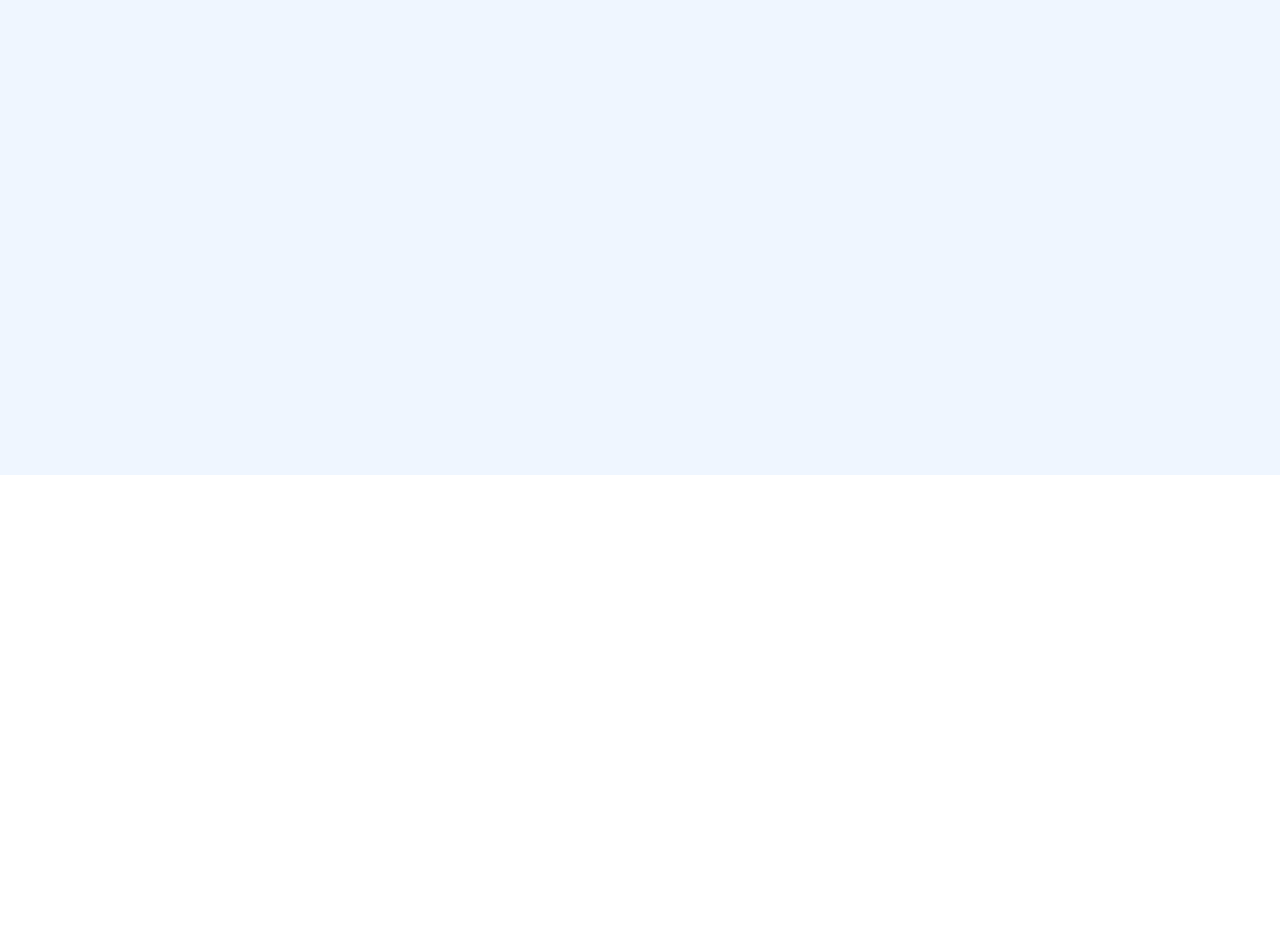
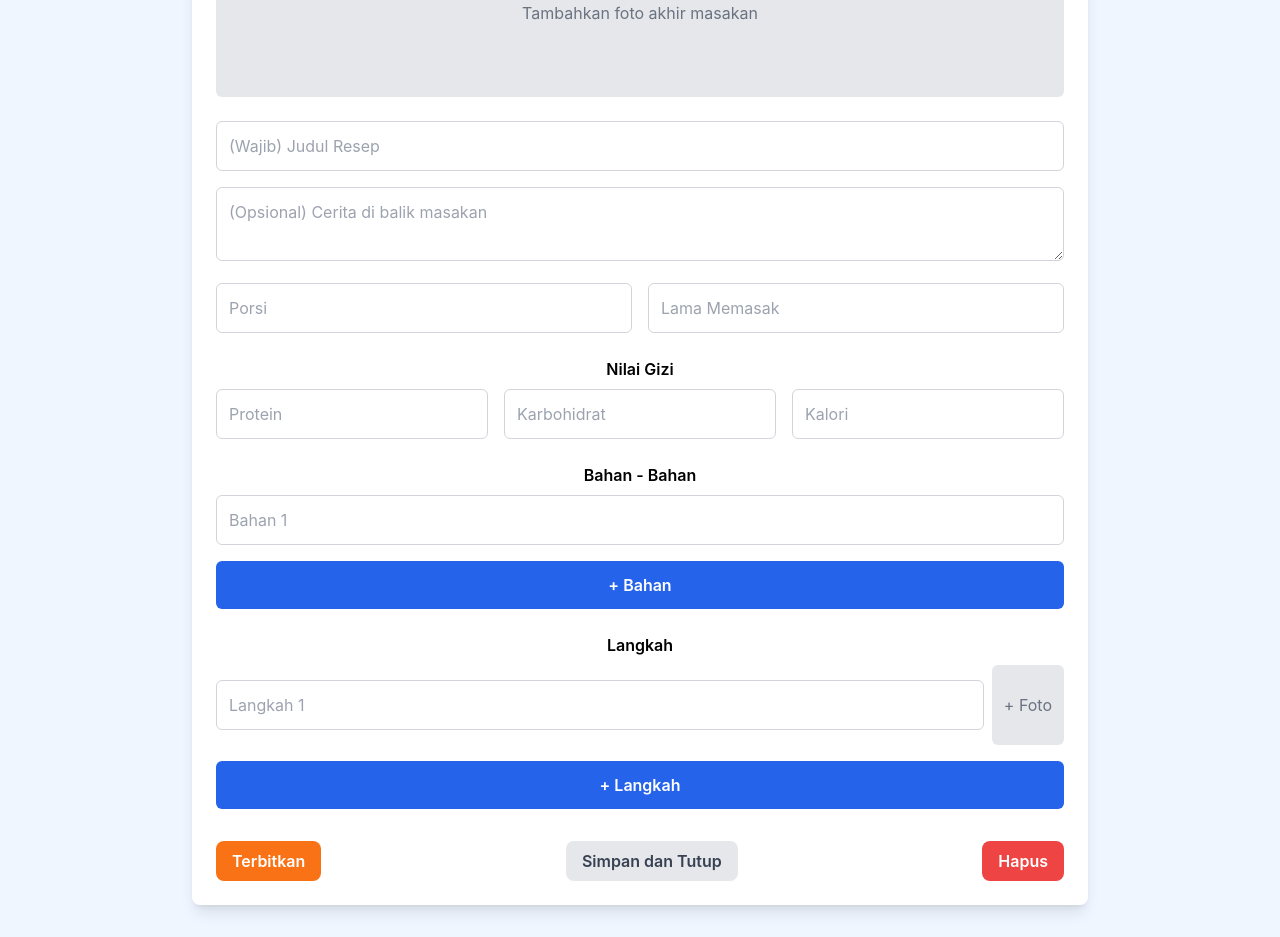
Before and after one commit to mazrohaaniss/recipez, a React (Create React App) app: page /create-recipe in a window 1280 px wide. Shown: the part 325-1262 px from the top of the page. Before the commit the page ends 800 px from the top, so only its background shows below. Built offline with nearby package versions, Linux system fonts and the light colour scheme.

Commit message:
Create a Recipe Page

```diff
--- a/package.json
+++ b/package.json
@@ -10,7 +10,7 @@
     "react-dom": "^18.3.1",
     "react-icons": "^5.3.0",
     "react-router-dom": "^6.28.0",
-    "react-scripts": "5.0.1",
+    "react-scripts": "^5.0.1",
     "web-vitals": "^2.1.4"
   },
   "scripts": {
--- a/src/App.js
+++ b/src/App.js
@@ -7,6 +7,7 @@ import RecipeCollection from './pages/recipecollection';
 import DetailCollection from './pages/detailcollection';
 import SignIn from './pages/SignIn';
 import SignUp from './pages/SignUp';
+import CreateRecipe from './pages/CreateRecipe';
 import './App.css';
 
 function App() {
@@ -28,6 +29,7 @@ function App() {
           <Route path="/detailcollection/:id" element={<DetailCollection />} />
           <Route path="/signin" element={<SignIn onSignIn={handleSignIn} />} />
           <Route path="/signup" element={<SignUp />} />
+          <Route path="/create-recipe" element={<CreateRecipe />} />
         </Routes>
       </div>
     </Router>
--- a/src/components/navbar.js
+++ b/src/components/navbar.js
@@ -1,3 +1,4 @@
+// src/components/Navbar.js
 import React from 'react';
 import { Link, useLocation } from 'react-router-dom';
 
@@ -30,9 +31,9 @@ const Navbar = ({ isSignedIn }) => {
             Recipe Collection
           </Link>
           <Link
-            to="/create"
+            to="/create-recipe" // Updated to match the route in App.js
             className={`${
-              location.pathname === '/create' ? 'text-blue-600 font-semibold' : 'text-gray-600'
+              location.pathname === '/create-recipe' ? 'text-blue-600 font-semibold' : 'text-gray-600'
             } hover:text-blue-600`}
           >
             Create a Recipe
--- /dev/null
+++ b/src/pages/CreateRecipe.js
@@ -0,0 +1,177 @@
+import React, { useState } from 'react';
+
+const CreateRecipe = () => {
+  const [ingredients, setIngredients] = useState(['']);
+  const [steps, setSteps] = useState([{ step: '', image: null }]);
+  const [image, setImage] = useState(null);
+
+  const addIngredient = () => {
+    setIngredients([...ingredients, '']);
+  };
+
+  const addStep = () => {
+    setSteps([...steps, { step: '', image: null }]);
+  };
+
+  const handleImageChange = (index, e) => {
+    const file = e.target.files[0];
+    if (file) {
+      const newSteps = [...steps];
+      newSteps[index].image = URL.createObjectURL(file);
+      setSteps(newSteps);
+    }
+  };
+
+  return (
+    <div className="bg-blue-50 min-h-screen p-8 flex flex-col items-center overflow-y-auto">
+      <div className="w-full max-w-4xl bg-white p-6 rounded-lg shadow-lg">
+        <h1 className="text-3xl font-bold text-center text-blue-600 mb-8">RecipeZ</h1>
+
+        {/* Recipe Image */}
+        <div
+          className="bg-gray-200 h-48 flex items-center justify-center rounded-md mb-6 cursor-pointer"
+          onClick={() => document.getElementById('recipe-image').click()}
+        >
+          <input
+            type="file"
+            accept="image/*"
+            onChange={(e) => handleImageChange('recipe', e)}
+            className="hidden"
+            id="recipe-image"
+          />
+          {image ? (
+            <img src={image} alt="Recipe" className="h-full w-full object-cover rounded-md" />
+          ) : (
+            <p className="text-gray-500 text-center">Optional Foto Resep<br />Tambahkan foto akhir masakan</p>
+          )}
+        </div>
+
+        {/* Recipe Title */}
+        <input
+          type="text"
+          placeholder="(Wajib) Judul Resep"
+          className="w-full p-3 mb-4 border border-gray-300 rounded-md"
+        />
+
+        {/* Recipe Story */}
+        <textarea
+          placeholder="(Opsional) Cerita di balik masakan"
+          className="w-full p-3 mb-4 border border-gray-300 rounded-md"
+        />
+
+        {/* Serving Size and Cooking Time */}
+        <div className="grid grid-cols-2 gap-4 mb-6">
+          <input
+            type="text"
+            placeholder="Porsi"
+            className="p-3 border border-gray-300 rounded-md"
+          />
+          <input
+            type="text"
+            placeholder="Lama Memasak"
+            className="p-3 border border-gray-300 rounded-md"
+          />
+        </div>
+
+        {/* Nutrition Values */}
+        <div className="mb-6">
+          <h2 className="font-semibold mb-2">Nilai Gizi</h2>
+          <div className="grid grid-cols-3 gap-4">
+            <input
+              type="text"
+              placeholder="Protein"
+              className="p-3 border border-gray-300 rounded-md"
+            />
+            <input
+              type="text"
+              placeholder="Karbohidrat"
+              className="p-3 border border-gray-300 rounded-md"
+            />
+            <input
+              type="text"
+              placeholder="Kalori"
+              className="p-3 border border-gray-300 rounded-md"
+            />
+          </div>
+        </div>
+
+        {/* Ingredients */}
+        <div className="mb-6">
+          <h2 className="font-semibold mb-2">Bahan - Bahan</h2>
+          {ingredients.map((ingredient, index) => (
+            <input
+              key={index}
+              type="text"
+              placeholder={`Bahan ${index + 1}`}
+              className="w-full p-3 mb-2 border border-gray-300 rounded-md"
+            />
+          ))}
+          <button
+            onClick={addIngredient}
+            className="w-full p-3 bg-blue-600 text-white rounded-md font-semibold hover:bg-blue-700 mt-2"
+          >
+            + Bahan
+          </button>
+        </div>
+
+        {/* Steps */}
+        <div className="mb-6">
+          <h2 className="font-semibold mb-2">Langkah</h2>
+          {steps.map((step, index) => (
+            <div key={index} className="flex items-center mb-2 space-x-2">
+              <input
+                type="text"
+                placeholder={`Langkah ${index + 1}`}
+                value={step.step}
+                onChange={(e) => {
+                  const newSteps = [...steps];
+                  newSteps[index].step = e.target.value;
+                  setSteps(newSteps);
+                }}
+                className="w-full p-3 border border-gray-300 rounded-md"
+              />
+              <div
+                className="bg-gray-200 w-20 h-20 flex items-center justify-center rounded-md cursor-pointer"
+                onClick={() => document.getElementById(`step-image-${index}`).click()}
+              >
+                <input
+                  type="file"
+                  accept="image/*"
+                  onChange={(e) => handleImageChange(index, e)}
+                  className="hidden"
+                  id={`step-image-${index}`}
+                />
+                {step.image ? (
+                  <img src={step.image} alt={`Step ${index + 1}`} className="h-full w-full object-cover rounded-md" />
+                ) : (
+                  <p className="text-gray-500 text-center">+ Foto</p>
+                )}
+              </div>
+            </div>
+          ))}
+          <button
+            onClick={addStep}
+            className="w-full p-3 bg-blue-600 text-white rounded-md font-semibold hover:bg-blue-700 mt-2"
+          >
+            + Langkah
+          </button>
+        </div>
+
+        {/* Action Buttons */}
+        <div className="flex justify-between mt-8">
+          <button className="px-4 py-2 bg-orange-500 text-white rounded-lg font-semibold hover:bg-orange-600">
+            Terbitkan
+          </button>
+          <button className="px-4 py-2 bg-gray-200 text-gray-700 rounded-lg font-semibold hover:bg-gray-300">
+            Simpan dan Tutup
+          </button>
+          <button className="px-4 py-2 bg-red-500 text-white rounded-lg font-semibold hover:bg-red-600">
+            Hapus
+          </button>
+        </div>
+      </div>
+    </div>
+  );
+};
+
+export default CreateRecipe;
```
Also changed, not shown: 1 other file (tests, documents, lock files or other folders).
